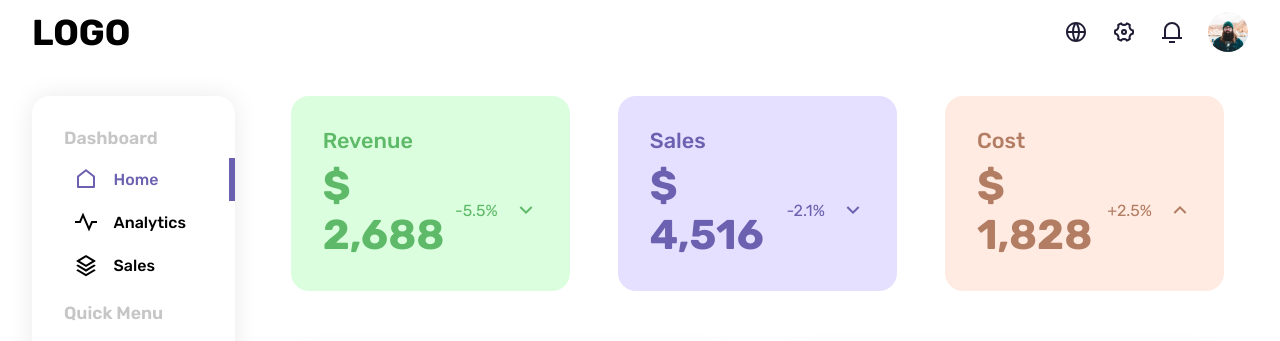
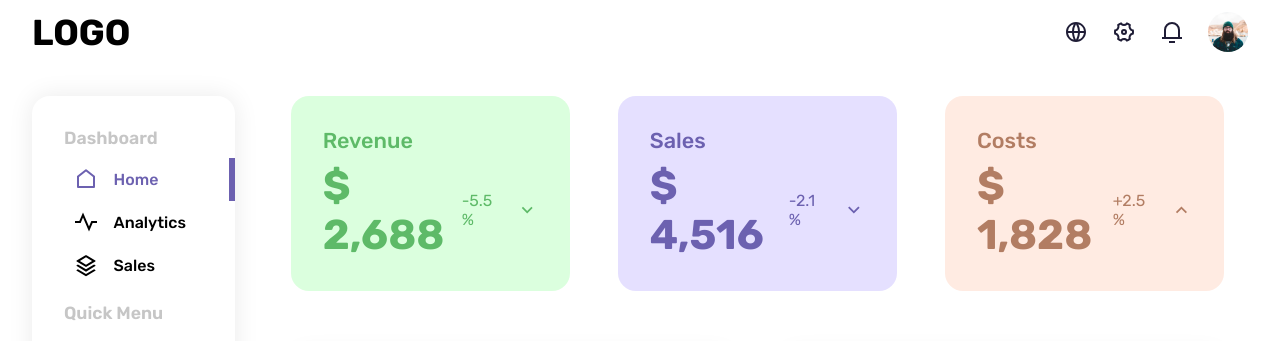
Before and after one commit to thusharathiwanka/react-admin-dashboard, a React (Create React App) app: page / in a window 1280 px wide. Shown: the top 341 px of the page. Built offline with nearby package versions, Linux system fonts and the light colour scheme.

Commit message:
CREATE: featured card created as component

```diff
--- a/src/components/featured/Featured.jsx
+++ b/src/components/featured/Featured.jsx
@@ -1,42 +1,22 @@
-import { RiArrowDownSLine, RiArrowUpSLine } from "react-icons/ri";
-
 import "./featured.scss";
 import "./../../utils/utils.scss";
+
+import { featuredData } from "../../helpers/featuredData";
+import FeaturedCard from "./FeaturedCard";
 
 const Featured = () => {
 	return (
 		<div className="featured">
 			<div className="featured__container">
-				<div className="featured__card color-green">
-					<h2 className="featured__title">Revenue</h2>
-					<div className="featured__stats">
-						<h1 className="featured__value">$ 2,688</h1>
-						<div className="featured__percentage">
-							<span className="featured__percentage-value">-5.5%</span>
-							<RiArrowDownSLine className="featured__indicator" />
-						</div>
-					</div>
-				</div>
-				<div className="featured__card color-purple">
-					<h2 className="featured__title">Sales</h2>
-					<div className="featured__stats">
-						<h1 className="featured__value">$ 4,516</h1>
-						<div className="featured__percentage">
-							<span className="featured__percentage-value">-2.1%</span>
-							<RiArrowDownSLine className="featured__indicator" />
-						</div>
-					</div>
-				</div>
-				<div className="featured__card color-brown">
-					<h2 className="featured__title">Cost</h2>
-					<div className="featured__stats">
-						<h1 className="featured__value">$ 1,828</h1>
-						<div className="featured__percentage">
-							<span className="featured__percentage-value">+2.5%</span>
-							<RiArrowUpSLine className="featured__indicator" />
-						</div>
-					</div>
-				</div>
+				{featuredData.map(featured => (
+					<FeaturedCard
+						id={featured.id}
+						color={featured.color}
+						title={featured.title}
+						value={featured.value}
+						percentage={featured.percentage}
+					/>
+				))}
 			</div>
 		</div>
 	);
--- /dev/null
+++ b/src/components/featured/FeaturedCard.jsx
@@ -0,0 +1,24 @@
+import { RiArrowDownSLine, RiArrowUpSLine } from "react-icons/ri";
+
+const FeaturedCard = ({ color, title, value, percentage }) => {
+	return (
+		<div className={`featured__card color-${color}`}>
+			<h2 className="featured__title">{title}</h2>
+			<div className="featured__stats">
+				<h1 className="featured__value">$ {value}</h1>
+				<div className="featured__percentage">
+					<span className="featured__percentage-value">
+						{percentage > 0 ? `+${percentage}` : percentage} %
+					</span>
+					{percentage > 0 ? (
+						<RiArrowUpSLine className="featured__indicator" />
+					) : (
+						<RiArrowDownSLine className="featured__indicator" />
+					)}
+				</div>
+			</div>
+		</div>
+	);
+};
+
+export default FeaturedCard;
--- /dev/null
+++ b/src/helpers/featuredData.js
@@ -0,0 +1,23 @@
+export const featuredData = [
+	{
+		id: 1,
+		title: "Revenue",
+		value: "2,688",
+		percentage: -5.5,
+		color: "green",
+	},
+	{
+		id: 2,
+		title: "Sales",
+		value: "4,516",
+		percentage: -2.1,
+		color: "purple",
+	},
+	{
+		id: 3,
+		title: "Costs",
+		value: "1,828",
+		percentage: +2.5,
+		color: "brown",
+	},
+];
```
